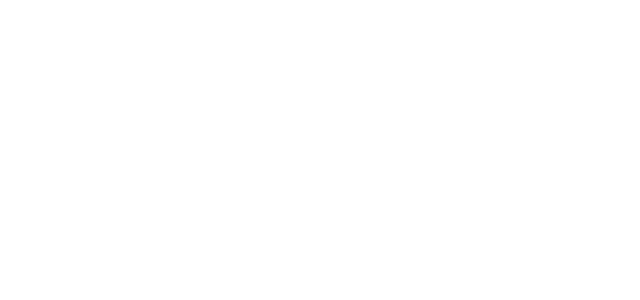
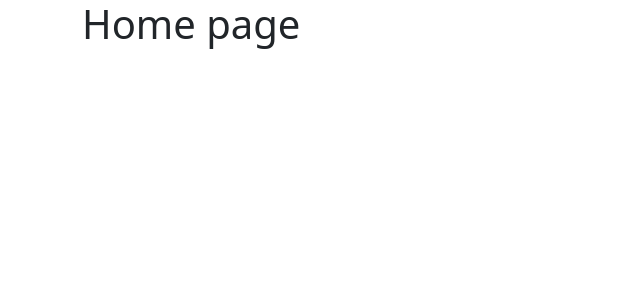
Before and after one commit to Adesh-04/React, a React (Create React App) app: page / in a window 1280 px wide. Shown: the top 300 px of the page, without its empty margins (0-640 px from the left). Built offline with nearby package versions, Linux system fonts and the light colour scheme.

Commit message:
Routes part 1

```diff
--- a/package.json
+++ b/package.json
@@ -6,6 +6,7 @@
     "@testing-library/jest-dom": "^5.15.0",
     "@testing-library/react": "^11.2.7",
     "@testing-library/user-event": "^12.8.3",
+    "bootstrap": "^5.1.3",
     "react": "^17.0.2",
     "react-dom": "^17.0.2",
     "react-scripts": "4.0.3",
--- a/src/App.js
+++ b/src/App.js
@@ -1,11 +1,12 @@
+import HomePage from './components/HomePage';
 import './stylesheet/Style.css';
 
 function App() {
-  return (
-    <div className="App">
-
-    </div>
-  );
+    return (
+        <div className="App container">
+            <HomePage />
+        </div>
+    );
 }
 
 export default App;
--- a/src/components/HomePage.js
+++ b/src/components/HomePage.js
@@ -1 +1,9 @@
-import React from 'react';
+import React from 'react'
+
+export default function HomePage() {
+    return (
+          <div>
+              <h1>Home page</h1>
+          </div>
+        )
+}
--- a/src/index.js
+++ b/src/index.js
@@ -1,6 +1,7 @@
 import React from 'react';
 import ReactDOM from 'react-dom';
 import App from './App';
+import 'bootstrap/dist/css/bootstrap.min.css';
 
 ReactDOM.render(
   <React.StrictMode>
```
Also changed, not shown: 1 other file (tests, documents, lock files or other folders).
